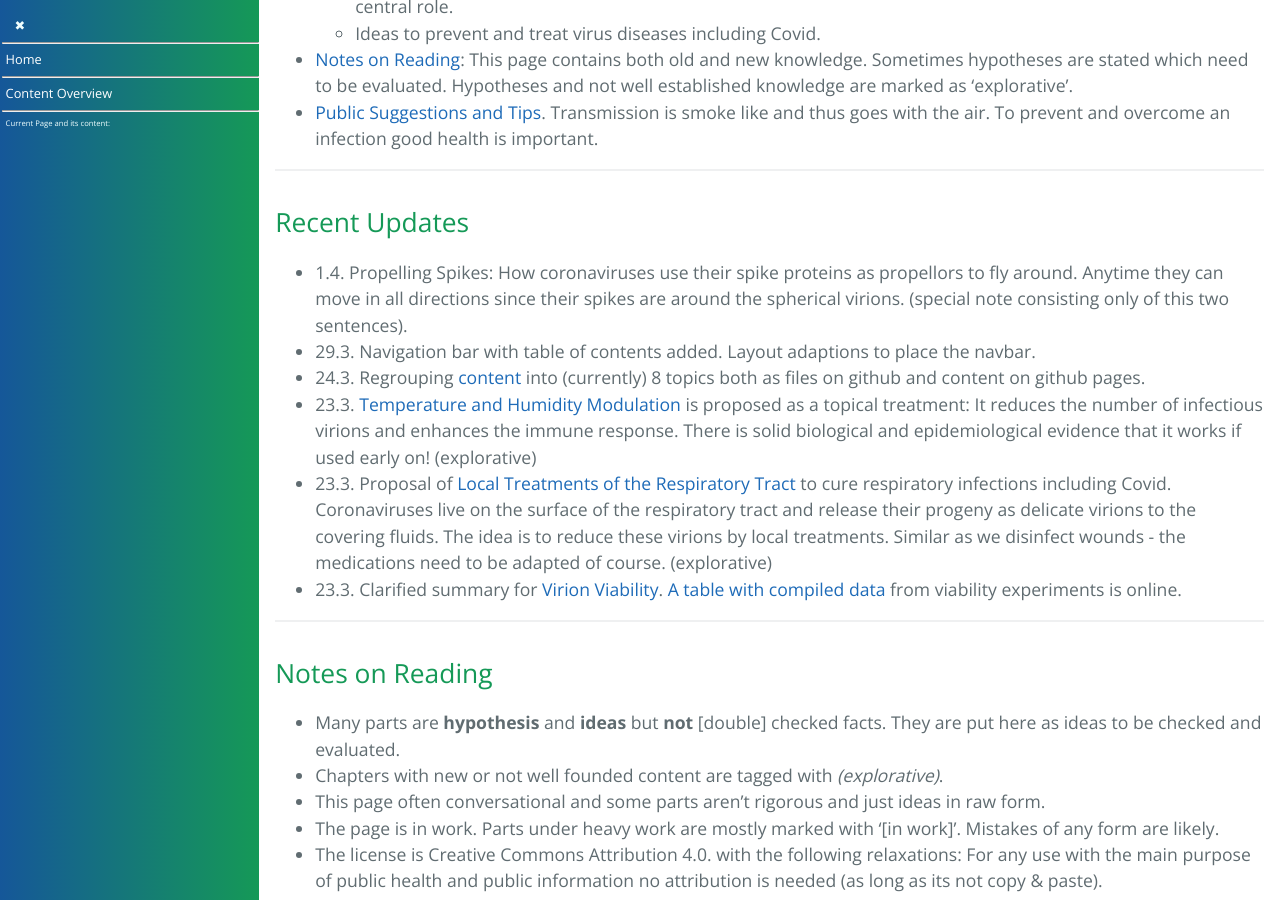
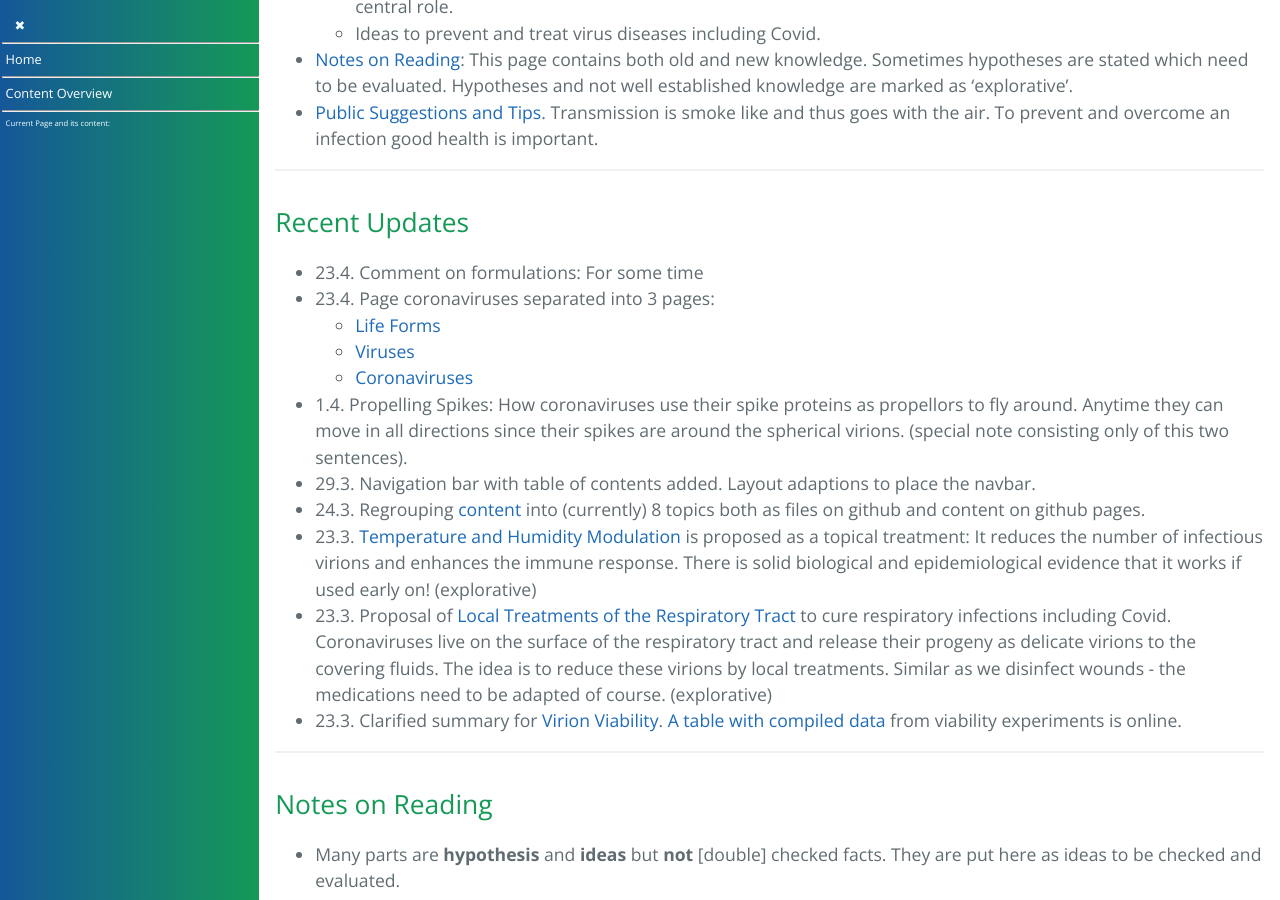
Before and after one commit to forestgrape/coronavirus, a Jekyll site: the page built from index.md, in a window 1280 px wide and 900 px high, scrolled down 445 px. Built offline with Jekyll 4.4.1, drawn with Linux system fonts in a browser that asks for light colours; our own code applies the rules of GitHub Pages for plain Markdown files.

Commit message:
update section

```diff
--- a/index.md
+++ b/index.md
@@ -18,6 +18,11 @@ home: true
 ---
 
 ## Recent Updates
+- 23.4. Comment on formulations: For some time
+- 23.4. Page coronaviruses separated into 3 pages:
+  - [Life Forms](2_biological/_site/life-forms.md)
+  - [Viruses](2_biological/viruses.md)
+  - [Coronaviruses](2_biological/coronavirus.md)
 - 1.4. Propelling Spikes: How coronaviruses use their spike proteins as propellors to fly around. Anytime they can move in all directions since their spikes are around the spherical virions. (special note consisting only of this two sentences).
 - 29.3. Navigation bar with table of contents added. Layout adaptions to place the navbar.
 - 24.3. Regrouping [content](#content) into (currently) 8 topics both as files on github and content on github pages.
```
